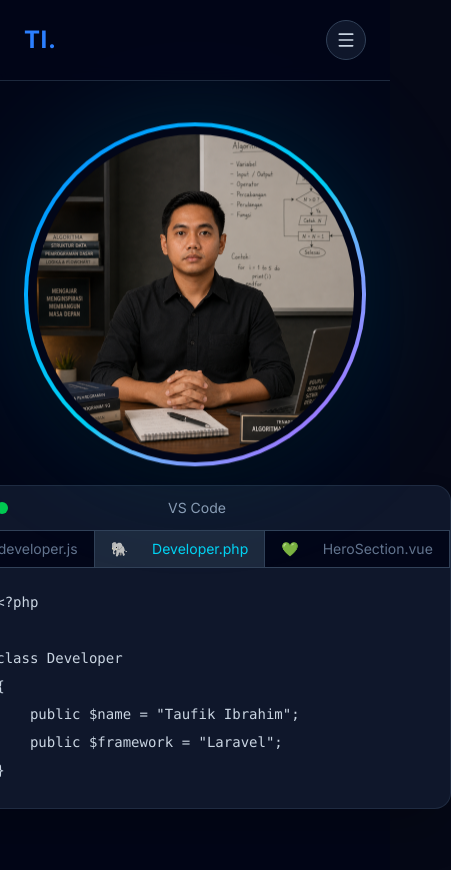
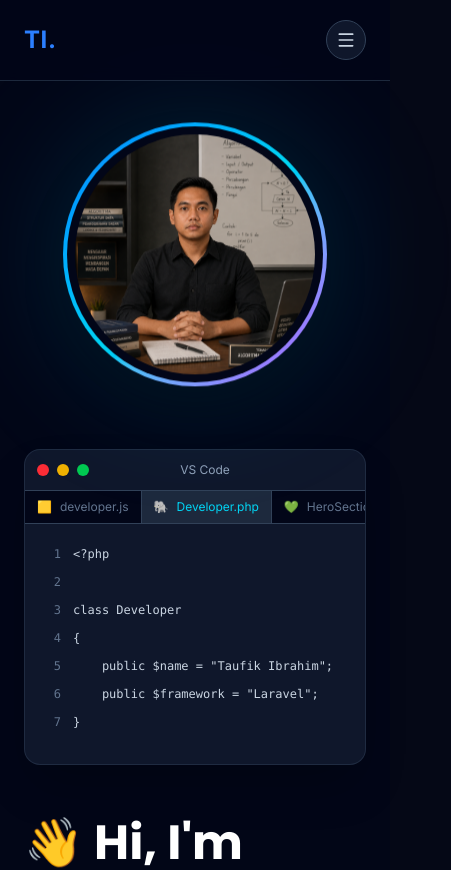
Before and after one commit to fikibrahim/personal-branding, a Vue app: page / in a window 390 px wide. Shown: the top 870 px of the page, 451 px wide, since content can reach past the window. Built offline with nearby package versions, Linux system fonts and the light colour scheme.

Commit message:
fix hero responsive layout

```diff
--- a/src/components/hero/HeroCodeEditor.vue
+++ b/src/components/hero/HeroCodeEditor.vue
@@ -4,7 +4,7 @@ import {
     computed,
     onMounted,
     onUnmounted,
-    watch
+    watch,
 } from "vue";
 
 import { codeSnippets } from "@/data/heroCode";
@@ -24,67 +24,55 @@ let typingIntervals = [];
 // =========================
 // Typing Animation
 // =========================
+
 function clearTyping() {
     typingIntervals.forEach(clearInterval);
     typingIntervals = [];
 }
 
 function typeCode(lines) {
-
     clearTyping();
 
-
     displayedCode.value = [];
-
-    // displayedCode.value = Array(MAX_LINES).fill("");
 
     let lineIndex = 0;
 
     function typeNextLine() {
-
         if (lineIndex >= lines.length) return;
 
         const currentLine = lines[lineIndex];
 
         displayedCode.value.push("");
 
-        // jika baris kosong
+        // Empty line
         if (currentLine.length === 0) {
-
             lineIndex++;
 
             setTimeout(typeNextLine, 120);
 
             return;
-
         }
 
         let charIndex = 0;
 
         const interval = setInterval(() => {
-
             displayedCode.value[lineIndex] += currentLine[charIndex];
 
             charIndex++;
 
             if (charIndex >= currentLine.length) {
-
                 clearInterval(interval);
 
                 lineIndex++;
 
                 setTimeout(typeNextLine, 120);
-
             }
-
         }, 20);
 
         typingIntervals.push(interval);
-
     }
 
     typeNextLine();
-
 }
 
 // =========================
@@ -92,7 +80,6 @@ function typeCode(lines) {
 // =========================
 
 onMounted(() => {
-
     typeCode(snippet.value.code);
 
     cursorTimer = setInterval(() => {
@@ -100,59 +87,95 @@ onMounted(() => {
     }, 500);
 
     switchTimer = setInterval(() => {
-
         currentIndex.value =
             (currentIndex.value + 1) % codeSnippets.length;
-
     }, 4000);
-
 });
 
 watch(currentIndex, () => {
-
     typeCode(snippet.value.code);
-
 });
 
 onUnmounted(() => {
-
     clearInterval(switchTimer);
     clearInterval(cursorTimer);
 
     clearTyping();
-
 });
 </script>
 
 <template>
-    <div
-        class="mt-8 w-full max-w-lg overflow-hidden rounded-2xl border border-slate-700/50 bg-slate-900 shadow-2xl transition-all duration-500 hover:-translate-y-1 hover:shadow-cyan-500/10">
+    <div class="
+            mt-8
+            w-full
+            max-w-lg
+            overflow-hidden
+            rounded-2xl
+            border
+            border-slate-700/50
+            bg-slate-900
+            shadow-2xl
+            transition-all
+            duration-500
+            hover:-translate-y-1
+            hover:shadow-cyan-500/10
+        ">
 
         <!-- Header -->
-        <div class="flex items-center justify-between border-b border-slate-700 px-4 py-3">
+
+        <div class="
+                flex
+                items-center
+                justify-between
+                border-b
+                border-slate-700
+                px-3
+                py-3
+                sm:px-4
+            ">
 
             <div class="flex items-center gap-2">
-
                 <span class="h-3 w-3 rounded-full bg-red-500"></span>
                 <span class="h-3 w-3 rounded-full bg-yellow-500"></span>
                 <span class="h-3 w-3 rounded-full bg-green-500"></span>
-
             </div>
 
-            <span class="text-sm text-slate-400">
+            <span class="text-xs text-slate-400 sm:text-sm">
                 VS Code
             </span>
 
-            <div class="w-12"></div>
+            <div class="w-8 sm:w-12"></div>
 
         </div>
 
         <!-- Tabs -->
-        <div class="flex border-b border-slate-700 bg-slate-950">
 
-            <button v-for="(item, index) in codeSnippets" :key="index" @click="currentIndex = index"
-                class="flex items-center gap-6 border-r border-slate-700 px-4 py-2 text-sm transition-all duration-300"
-                :class="currentIndex === index
+        <div class="
+                overflow-x-auto
+                border-b
+                border-slate-700
+                bg-slate-950
+            ">
+
+            <div class="flex min-w-max">
+
+                <button v-for="(item, index) in codeSnippets" :key="index" type="button" @click="currentIndex = index"
+                    class="
+                        flex
+                        shrink-0
+                        items-center
+                        gap-2
+                        border-r
+                        border-slate-700
+                        px-3
+                        py-2
+                        text-xs
+                        transition-all
+                        duration-300
+                        sm:gap-3
+                        sm:px-4
+                        sm:text-sm
+                    " :class="currentIndex === index
                             ? 'bg-slate-800 text-cyan-400'
                             : 'text-slate-500 hover:bg-slate-800 hover:text-white'
                         ">
@@ -167,27 +190,57 @@ onUnmounted(() => {
 
             </div>
 
+        </div>
+
         <!-- Body -->
-        <div class="h-60 p-5 font-mono text-sm leading-7">
 
-            <div v-for="(line, index) in displayedCode" :key="index" class="flex gap-4">
+        <div class="
+                h-60
+                overflow-x-auto
+                p-4
+                font-mono
+                text-xs
+                leading-7
+                sm:p-5
+                sm:text-sm
+            ">
+
+            <div class="min-w-max">
+
+                <div v-for="(line, index) in displayedCode" :key="index" class="flex gap-3 sm:gap-4">
 
                     <!-- Line Number -->
-                <span class="w-5 select-none text-right text-slate-500">
+
+                    <span class="
+                            w-5
+                            shrink-0
+                            select-none
+                            text-right
+                            text-slate-500
+                        ">
                         {{ index + 1 }}
                     </span>
 
                     <!-- Code -->
+
                     <div class="flex items-center">
 
-                    <span class="text-slate-300 whitespace-pre">
+                        <span class="whitespace-pre text-slate-300">
                             {{ line }}
                         </span>
 
                         <span v-if="
                             index === displayedCode.length - 1 &&
                             cursorVisible
-                    " class="ml-0.5 h-5 w-[2px] bg-cyan-400"></span>
+                        " class="
+                                ml-0.5
+                                h-5
+                                w-[2px]
+                                shrink-0
+                                bg-cyan-400
+                            "></span>
+
+                    </div>
 
                 </div>
 
--- a/src/components/hero/HeroImage.vue
+++ b/src/components/hero/HeroImage.vue
@@ -4,38 +4,59 @@ import HeroCodeEditor from "@/components/hero/HeroCodeEditor.vue";
 </script>
 
 <template>
-  <div class="relative flex flex-col items-center" data-aos="fade-left">
+  <div class="relative
+      flex
+      min-w-0
+      w-full
+      flex-col
+      items-center" data-aos="fade-left">
 
     <!-- Glow Background -->
-    <div
-      class="absolute h-80 w-80 rounded-full bg-cyan-500/20 blur-3xl"
-    ></div>
+    <div class="absolute
+        h-64
+        w-64
+        rounded-full
+        bg-cyan-500/20
+        blur-3xl
+        sm:h-80
+        sm:w-80"></div>
 
     <!-- Gradient Ring -->
-    <div
-      class="animate-floating rounded-full bg-gradient-to-br from-blue-500 via-cyan-400 to-purple-500 p-1 shadow-2xl"
-    >
+    <div class="animate-floating
+        rounded-full
+        bg-gradient-to-br
+        from-blue-500
+        via-cyan-400
+        to-purple-500
+        p-1
+        shadow-2xl">
+
       <div class="rounded-full bg-slate-950 p-2">
 
-        <img
-          :src="profileImage"
-          alt="Taufik Ibrahim"
-          class="
-            h-80
-            w-80
+        <img :src="profileImage" alt="Taufik Ibrahim" class="
+            h-60
+            w-60
             rounded-full
             object-cover
             transition-all
             duration-500
             hover:scale-105
-          "
-        />
+            sm:h-72
+            sm:w-72
+            lg:h-80
+            lg:w-80
+          " />
 
       </div>
     </div>
 
-      <!-- Hero Code Editor -->
-     <div class="-mt-5">
+    <!-- Hero Code Editor -->
+    <div class="mt-6
+        min-w-0
+        w-full
+        max-w-lg
+        px-0
+        sm:mt-8">
       <HeroCodeEditor />
     </div>
 
--- a/src/components/hero/HeroSection.vue
+++ b/src/components/hero/HeroSection.vue
@@ -6,34 +6,27 @@ import HeroImage from "@/components/hero/HeroImage.vue";
 </script>
 
 <template>
-  <section
-    class="
+  <section class="
       flex
       min-h-screen
       items-center
       py-12
-    "
-  >
+    ">
     <AppContainer>
-      <div
-        class="
+      <div class="
           grid
+          min-w-0
           grid-cols-1
           items-center
-          gap-16
+          gap-12
           lg:grid-cols-2
           lg:gap-20
-        "
-      >
+        ">
         <!-- Hero Content -->
-        <HeroContent
-          class="order-2 lg:order-1"
-        />
+        <HeroContent class="order-2 min-w-0 lg:order-1" />
 
         <!-- Hero Image -->
-        <HeroImage
-          class="order-1 lg:order-2"
-        />
+        <HeroImage class="order-1 min-w-0 w-full lg:order-2" />
       </div>
     </AppContainer>
   </section>
```
Lines whose indentation alone changed are shown as unchanged.
